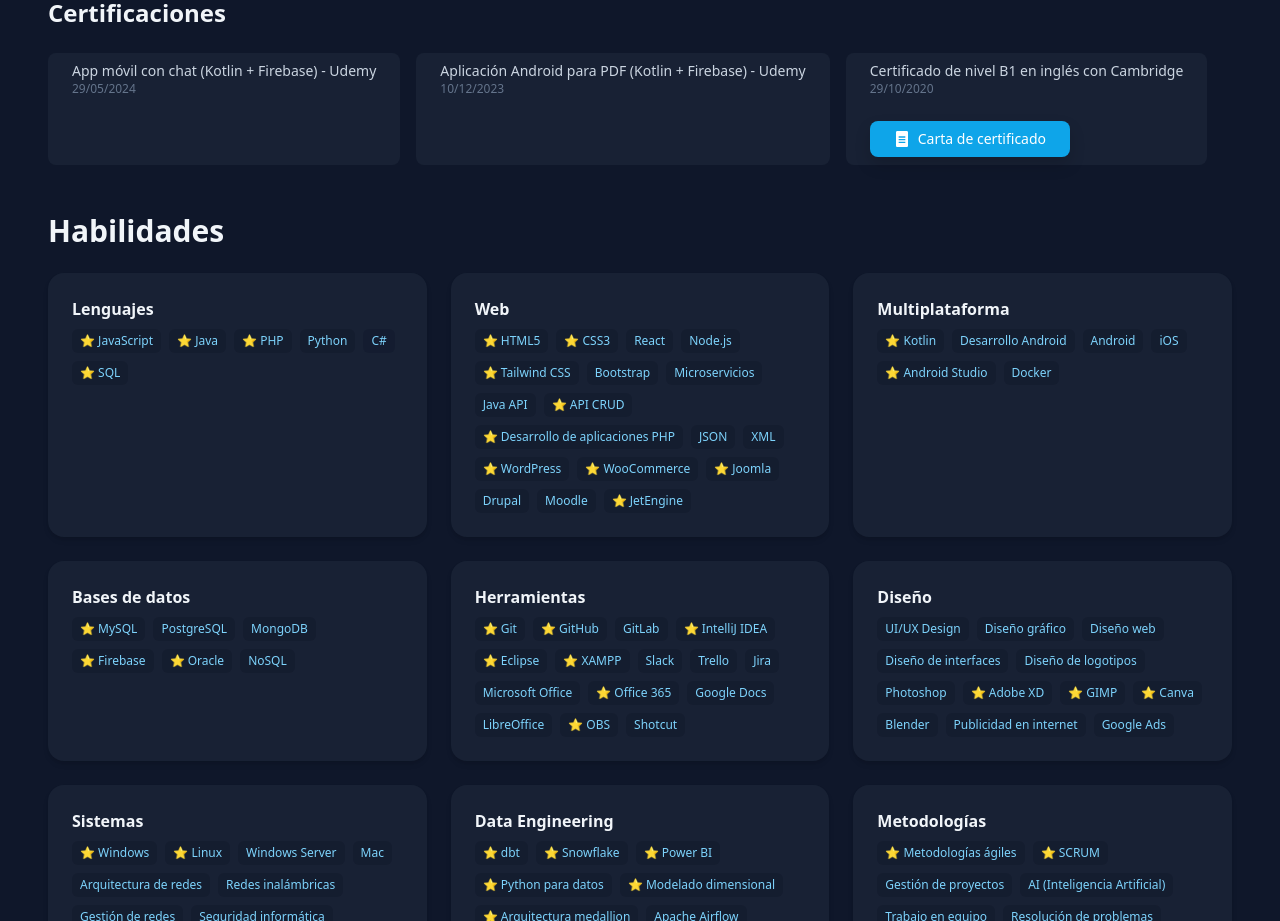
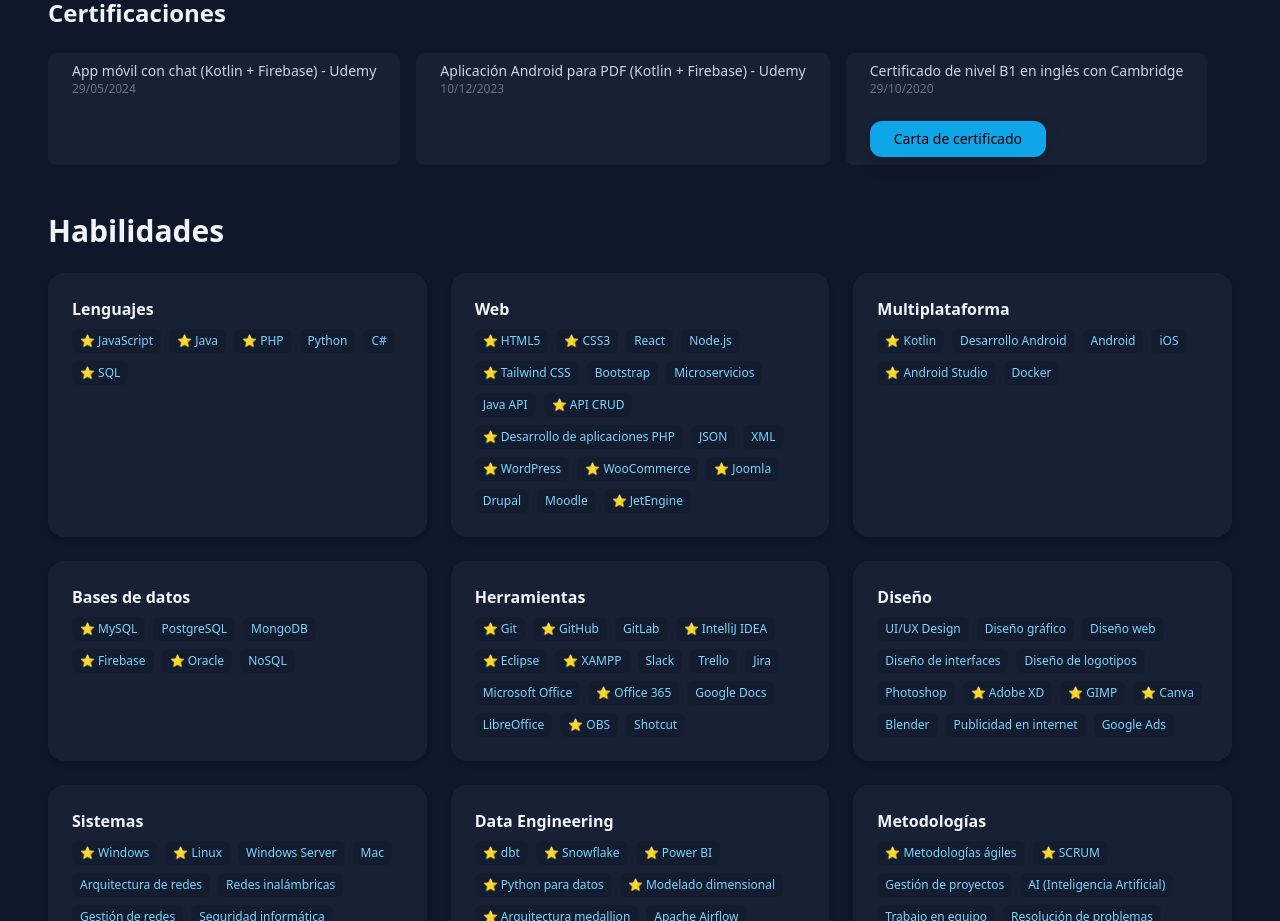
Before and after one commit to JaimeMGR/Jaime-Molina-Granados, a React (Vite) app: page / in a window 1280 px wide. Shown: the part 4280-5201 px from the top of the page. Built offline with nearby package versions, Linux system fonts and the light colour scheme.

Commit message:
optimizacion

```diff
--- a/src/App.jsx
+++ b/src/App.jsx
@@ -6,6 +6,9 @@
 
 const githubUser = "JaimeMGR";
 const CV_PDF_URL = "/JaimeMolinaGranados.pdf";
+const B1_PDF_URL = "/certificados/B1JaimeCambridge.pdf";
+
+
 
 const data = {
   es: {
@@ -109,7 +112,7 @@
       },
     ],
     projects: [
-            {
+      {
         title: "Steam Games — Pipeline de Data Engineering",
         desc:
           "Proyecto final de la certificación en Data Engineering. Pipeline end-to-end sobre 67.000 juegos de Steam con arquitectura medallion (Bronze → Silver → Gold) en Snowflake, transformación con dbt y visualización en Power BI con tema personalizado. Incluye modelos incrementales sobre 400.000+ filas, snapshot SCD-2, testing en tres niveles, macros reutilizables y orquestación con jobs.",
@@ -1165,53 +1168,15 @@
               >
                 <div className="font-medium">{c.title}</div>
                 <div className="text-xs text-slate-500">{c.date}</div>
-                                {c.recommendation && (
+                {c.recommendation && (
                   <div className="mt-4 text-slate-400 text-sm">
-                    <button
-                      onClick={() => setIsPreviewOpen(true)} // Abre la previsualización
-                      className="inline-block bg-sky-500 text-black  font-medium shadow hover:bg-sky-600 transition no-underline inline-flex items-center gap-2 px-4 py-2 text-white rounded-lg"
+                    <a
+                      href={c.recommendationLink}
+                      className="inline-block bg-sky-500 text-black px-4 py-2 rounded-xl font-medium shadow hover:bg-sky-600 transition no-underline"
                     >
-                      <svg
-                        xmlns="http://www.w3.org/2000/svg"
-                        fill="currentColor"
-                        viewBox="0 0 24 24"
-                        className="w-4 h-4"
-                      >
-                        <path d="M19 0H5c-1.1 0-1.99.9-1.99 2L3 22c0 1.1.89 2 1.99 2H19c1.1 0 2-.9 2-2V2c0-1.1-.9-2-2-2zm-2 18H7v-2h10v2zm0-4H7v-2h10v2zm0-4H7V8h10v2z" />
-                      </svg>
-                      {c.buttontitle}
-                    </button>
+                      {lang === "es" ? "Carta de certificado" : "Certificate letter"}
+                    </a>
 
-                    {/* Previsualización del PDF */}
-                    {isPreviewOpen && (
-                      <div className="fixed inset-0 bg-black bg-opacity-90 z-50 flex flex-col">
-                        <div className="flex justify-between items-center bg-gray-900 text-white px-6 py-4">
-                          <h3 className="text-xl font-semibold">Carta de recomendación</h3>
-                          <button
-                            onClick={() => setIsPreviewOpen(false)}
-                            className="bg-red-600 hover:bg-red-700 px-3 py-1 rounded-lg"
-                          >
-                            Cerrar
-                          </button>
-                        </div>
-
-                        <embed
-                          src={c.recommendationLink}
-                          type="application/pdf"
-                          className="flex-1 w-full"
-                        />
-
-                        <div className="flex justify-end bg-gray-900 p-4">
-                          <a
-                            href={c.recommendationLink}
-                            download
-                            className="bg-sky-500 hover:bg-sky-600 text-white px-4 py-2 rounded-lg"
-                          >
-                            Descargar PDF
-                          </a>
-                        </div>
-                      </div>
-                    )}
                   </div>
                 )}
               </div>
```
